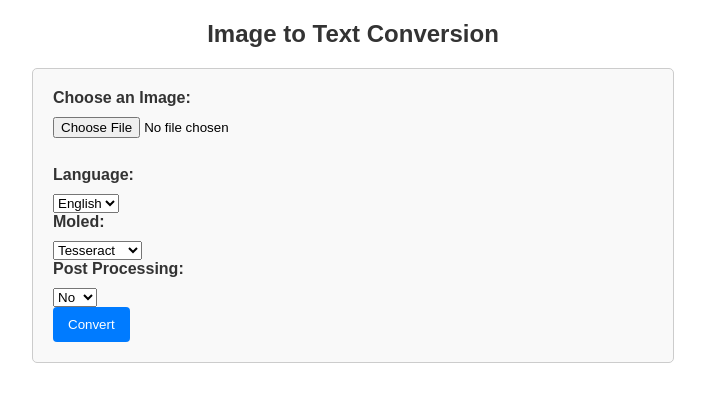
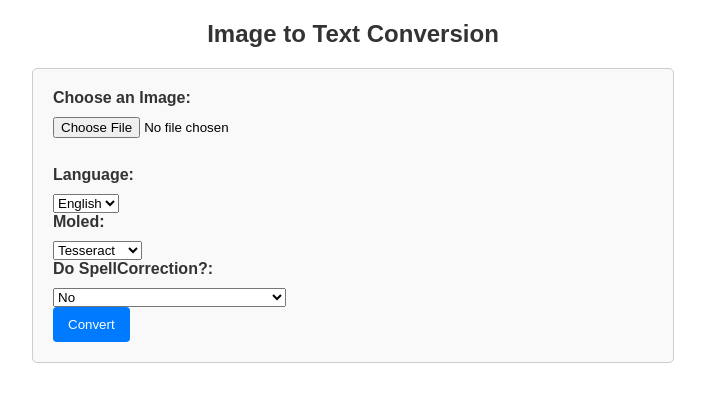
Before and after one commit to faramarzzabihi/Image2textProjectNew, a Django app: page /ConvertImage2Text in a window 1280 px wide. Shown: the top 402 px of the page, without its empty margins (287-992 px from the left). Run offline with Django 5.2, Linux system fonts and the light colour scheme.

Commit message:
change ConvertImage2Text html

```diff
--- a/image_converter/forms.py
+++ b/image_converter/forms.py
@@ -5,6 +5,6 @@ class ImageToTextForm(forms.Form):
     image = forms.ImageField(label='Select an image', required=True)
     font_size = forms.IntegerField(label='Font Size', initial=12, min_value=1)
     language = forms.ChoiceField(label='Language', choices=[('eng', 'English'), ('fas', 'Farsi'), ('fas', 'Arabic')], initial='eng')
-    model=forms.ChoiceField(label='Moled', choices=[('Tesseract', 'Tesseract'), ('PadellOCR', 'PadellOCR')], initial='Tesseract')
+    model=forms.ChoiceField(label='Model', choices=[('Tesseract', 'Tesseract'), ('PadellOCR', 'PadellOCR')], initial='Tesseract')
     #forms.CharField(label='Language', initial='eng', max_length=3, help_text='ISO 639-3 language code')
-    post_processing = forms.ChoiceField(label='Do SpellCorrection(It take a while to  be processed)', choices=[('No', 'No'), ('Yes', 'Yes')], initial='No')
+    post_processing = forms.ChoiceField(label='Do SpellCorrection(It take a while to  be processed)', choices=[('No', 'No'), ('Yes', 'Yes(It take a while to  be processed)')], initial='No')
--- a/image_converter/templates/image_converter/convert.html
+++ b/image_converter/templates/image_converter/convert.html
@@ -104,7 +104,7 @@
     <label for="id_model">Moled:</label>
     {{ form.model }}
     <br>
-    <label for="id_post_processing">Post Processing:</label>
+    <label for="id_post_processing">Do SpellCorrection?:</label>
     {{ form.post_processing }}
     <br>
     <button type="submit">Convert</button>
@@ -113,6 +113,7 @@
 {% if converted_image %}
     <h3>Converted Text:</h3>
     <p>{{ converted_image }}</p>
+    <p>------------------------------------------</p>
     <p>Font Size: {{ font_size }}px</p>
     <p>Language: {{ language }}</p>
     <p>Model: {{ model }}</p>
--- a/image_converter/views.py
+++ b/image_converter/views.py
@@ -13,6 +13,7 @@ def ConvertImage2Text(request):
     font_size = 12
     language = 'fas'
     post_processing = 'no'
+    model = 'Tesseract'
 
     if request.method == 'POST':
         form = ImageToTextForm(request.POST, request.FILES)
@@ -26,7 +27,7 @@ def ConvertImage2Text(request):
             if model=="Tesseract" :
                 text = pytesseract.image_to_string(img, lang=language)
             else:
-                text=PaddleOCRT2I(img,font_size)
+                text=PaddleOCRT2I(img,font_size,language)
             #RunSpellCorrection.SaveFile('ConvertedText.txt',text)
             if post_processing=='Yes':
                 first_half  = text[:len(text)//2]
@@ -37,7 +38,7 @@ def ConvertImage2Text(request):
     else:
         form = ImageToTextForm()
 
-    return render(request, 'image_converter/convert.html', {'form': form, 'converted_image': text, 'font_size': font_size, 'language': language, 'post_processing': post_processing})
+    return render(request, 'image_converter/convert.html', {'form': form, 'converted_image': text, 'font_size': font_size, 'language': language,'model':model, 'post_processing': post_processing})
 
 def CompareTexts(request):
 
```
Also changed, not shown: image_converter/Utils/PadellOCR.py (+4 -3 lines).
